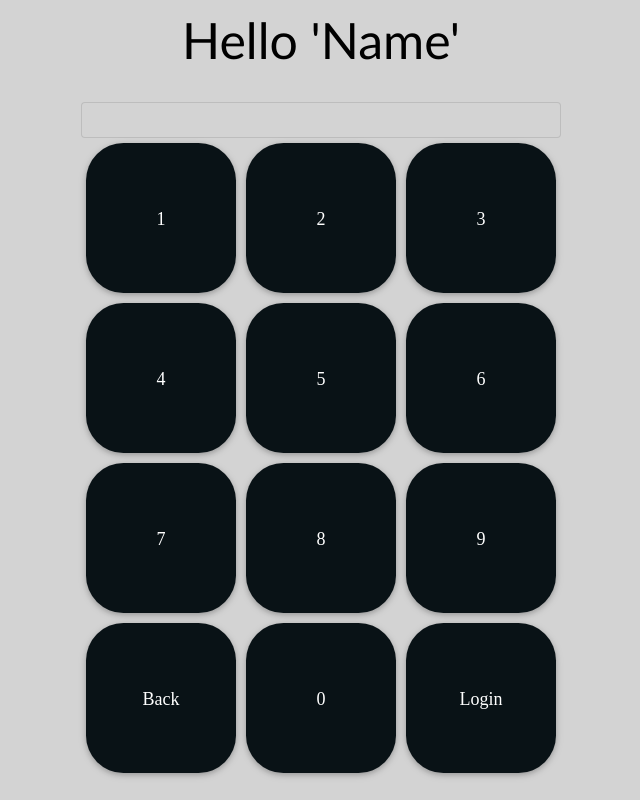
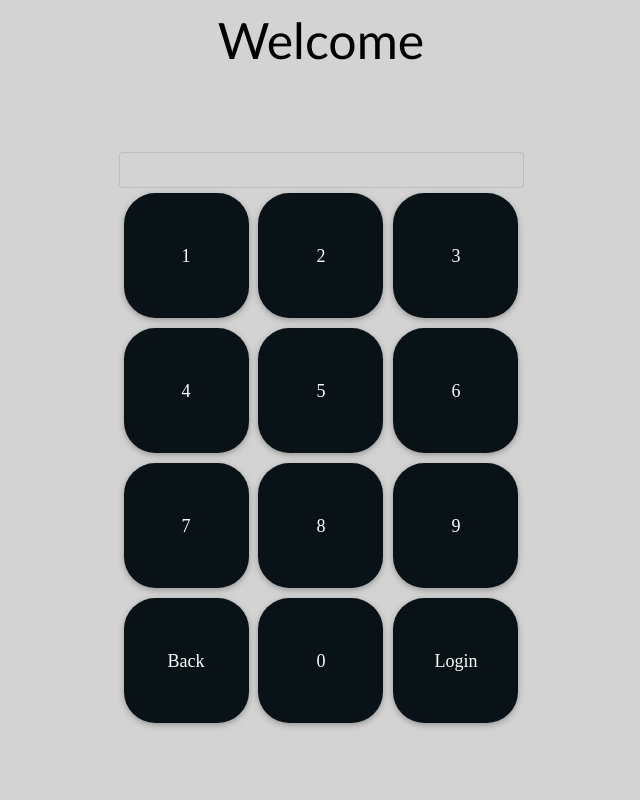
Before and after one commit to kevinjrliang/Restaurant-Manager-Front-End, a React (Create React App) app in the folder my-app/: page /welcome in a window 1280 px wide. Shown: the whole page, without its empty margins (319-959 px from the left). Built offline with nearby package versions, Linux system fonts and the light colour scheme.

Commit message:
changed button size

```diff
--- a/my-app/src/WelcomePage/WelcomePage.css
+++ b/my-app/src/WelcomePage/WelcomePage.css
@@ -51,8 +51,8 @@ body{
 /* Style for Extra Large Screen */
 @media (max-width:3920px) {
     .btn-sq-responsive {
-        width:150px !important;
-        height:150px !important;
+        width: 125px !important;
+        height: 125px !important;
         border-radius: 25%;
     }
 }
--- a/my-app/src/WelcomePage/WelcomePage.js
+++ b/my-app/src/WelcomePage/WelcomePage.js
@@ -8,7 +8,7 @@ export default function WelcomePage()
 {
     return(
         <div className ="Welcome">
-            <span className="welcomeTitle">Hello 'Name'</span>
+            <span className="welcomeTitle">Welcome</span>
             <body className="flex">
                 <div className="numpad">
                     <div className="display">
```
